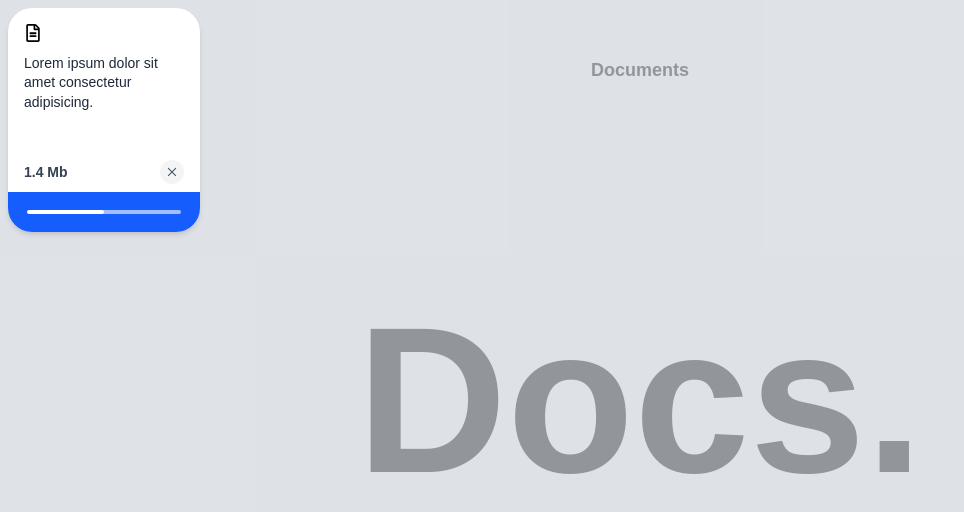
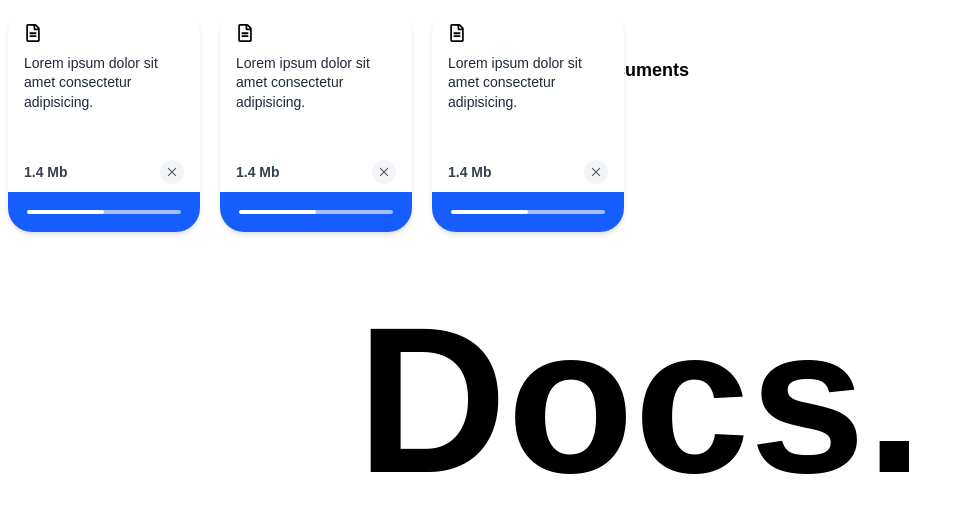
Before and after one commit to HexaSumit/Mini-Docs-App, a React (Vite) app: page / in a window 1280 px wide. Shown: the top 512 px of the page, without its empty margins (0-964 px from the left). Built offline with nearby package versions, Linux system fonts and the light colour scheme.

Commit message:
feat: add static DataItem array and pass it as props to Card component

```diff
--- a/src/components/Foreground.tsx
+++ b/src/components/Foreground.tsx
@@ -1,11 +1,34 @@
 import Card from "./Card"
+import type { DataItem } from "../types/DataTypes"
 
 const Foreground = () => {
+    const data:DataItem[]=[
+        {
+           desc: 'Lorem ipsum dolor, sit amet consectetur adipisicing.' ,
+           filesize:'.9Mb',
+           close:true,
+           tag:{isOpen:true,tagTitle:'Download Now',tagColor:'green'}
+        },
+        {
+           desc: 'This is a second card and this is also draggable' ,
+           filesize:'0.4Mb',
+           close:false,
+           tag:{isOpen:false,tagTitle:'Download Now',tagColor:'green'}
+        },
+        {
+           desc: 'This is third Card.This one is also draggable Check by moving the Card ' ,
+           filesize:'.5Mb',
+           close:true,
+           tag:{isOpen:true,tagTitle:'Download Now',tagColor:'blue'}
+        },
+    ]
     return (
         <div>
             {/* FOREGROUND COMP */}
-            <div className=' absolute inset-0 bg-gray-300/70 z-10 p-2'>
-                <Card />
+            <div className=' absolute inset-0 z-10 p-2'>
+                <div className=" flex gap-5 flex-wrap">
+                    {data.map((item,index)=>(<Card data={item} key={index}/>))}
+                </div>
             </div>
         </div>
     )
```
